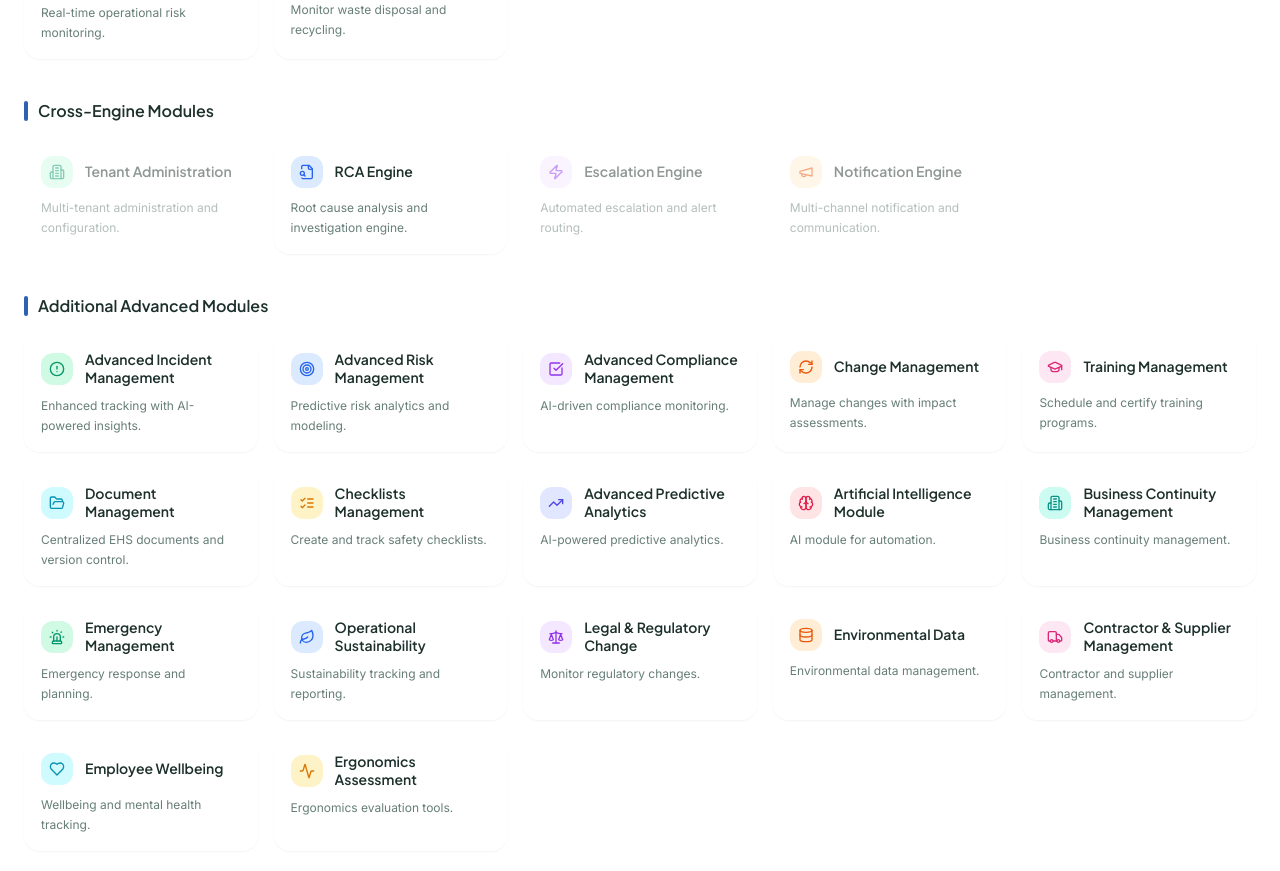
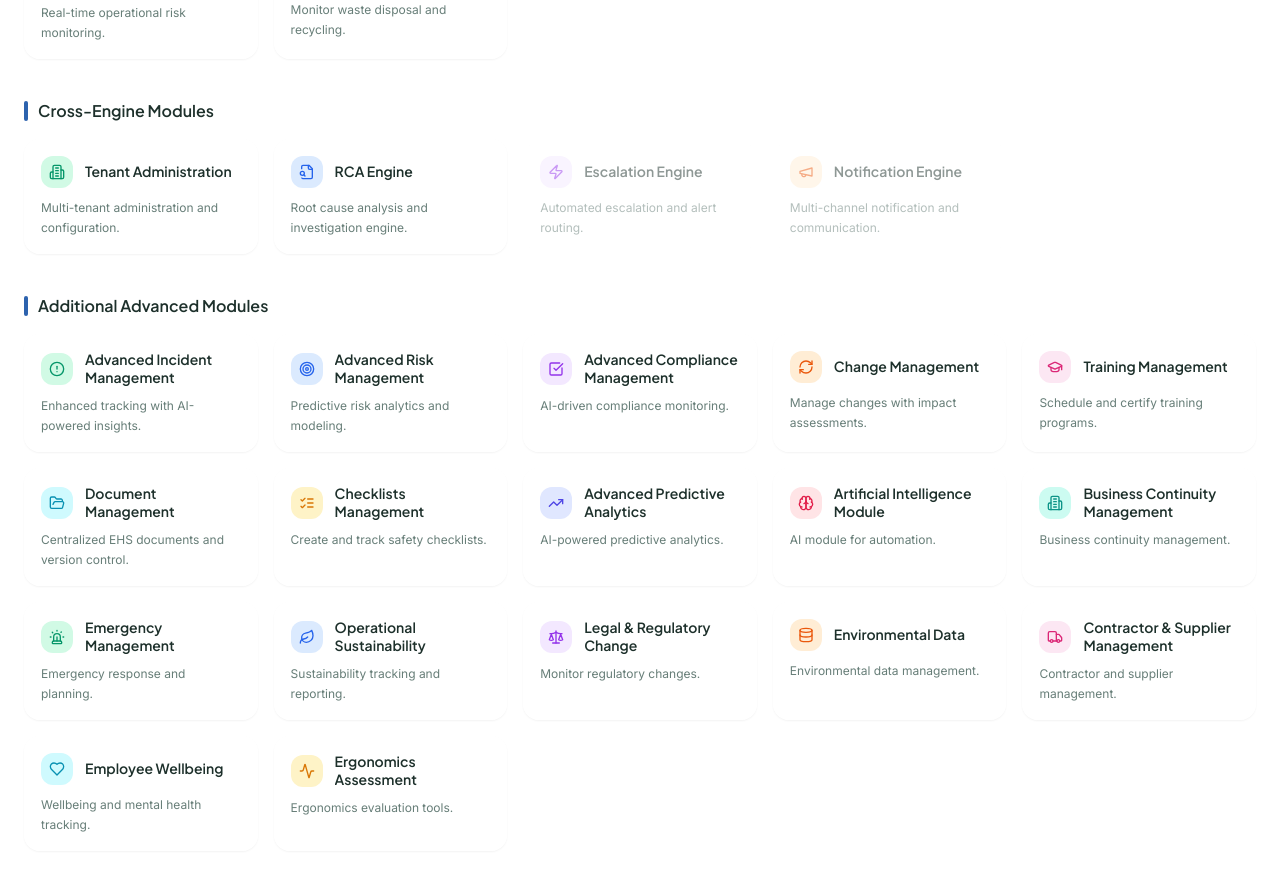
Before and after one commit to SoapBox-Software/soapbox-gateway-landing-page, a React (Vite) app: page /dashboard in a window 1280 px wide. Shown: the part 1320-2191 px from the top of the page. Built offline with nearby package versions, Linux system fonts and the light colour scheme; the HTML template or start-up script is replaced by a standard one.

Commit message:
Changes
Co-authored-by: soapbox-cloud <243727714+soapbox-cloud@users.noreply.github.com>

```diff
--- a/src/data/systemModules.ts
+++ b/src/data/systemModules.ts
@@ -60,7 +60,7 @@ export const systemModules: Record<SystemType, SystemSection[]> = {
     {
       title: "Cross-Engine Modules",
       modules: [
-        { title: "Tenant Administration", description: "Multi-tenant administration and configuration.", icon: Building2 },
+        { title: "Tenant Administration", description: "Multi-tenant administration and configuration.", url: "https://id-preview--5ae9ad03-2758-492b-bef6-eea5616469b1.lovable.app/", icon: Building2 },
         { title: "RCA Engine", description: "Root cause analysis and investigation engine.", url: "https://id-preview--82c936f6-a6f5-41bc-b7dd-46d938a2c8d1.lovable.app/", icon: FileSearch },
         { title: "Escalation Engine", description: "Automated escalation and alert routing.", icon: Zap },
         { title: "Notification Engine", description: "Multi-channel notification and communication.", icon: Megaphone },
```
